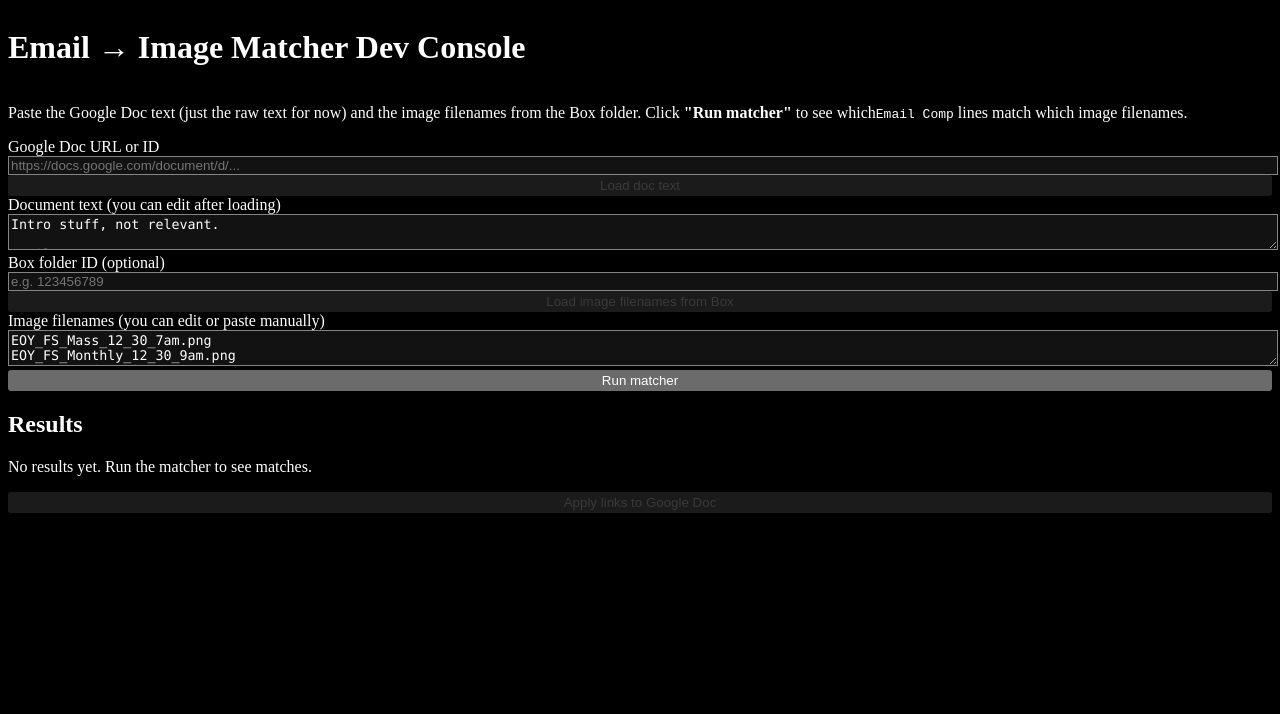
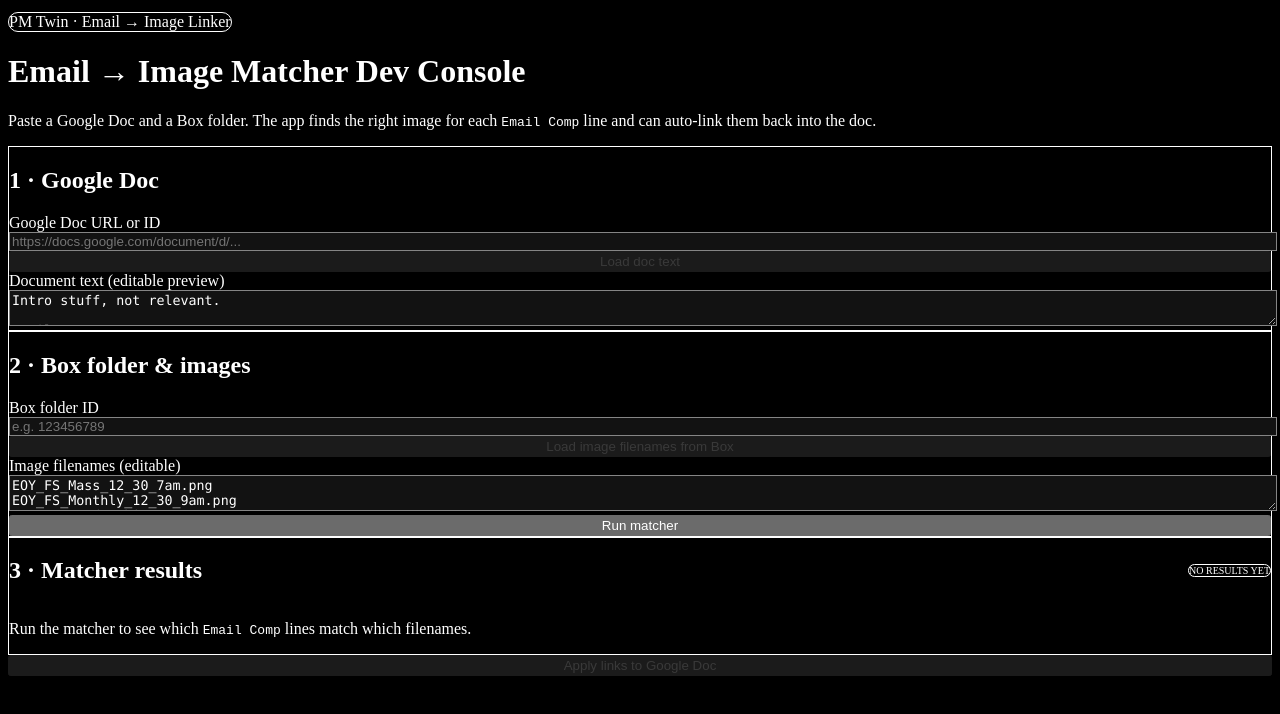
Before and after one commit to arcaneuron/assistant, a Next.js app: page / in a window 1280 px wide. Shown: the top 714 px of the page. Built offline with nearby package versions, Linux system fonts and the light colour scheme.

Commit message:
Re design

```diff
--- a/app/page.tsx
+++ b/app/page.tsx
@@ -16,7 +16,8 @@ type ApiMatchResult = {
 };
 
 export default function HomePage() {
-  const [docText, setDocText] = useState<string>(`
+  const [docText, setDocText] = useState<string>(
+    `
 Intro stuff, not relevant.
 
 Email Comp: EOY URGENCY 12/30 7a MASS
@@ -32,22 +33,28 @@ Email Comp: EOY FINAL STRETCH 12/30 7p LEADERSHIPHP
 More random content...
 
 Email Comp: EOY FINAL STRETCH 12/31 8a MAJOR
-`.trim());
+`.trim()
+  );
 
-  const [imageText, setImageText] = useState<string>([
+  const [imageText, setImageText] = useState<string>(
+    [
       "EOY_FS_Mass_12_30_7am.png",
       "EOY_FS_Monthly_12_30_9am.png",
       "EOY_FS_LeadershipHP_12_30_7pm.png",
       "EOY_FS_Major_12_31_8am.png",
-  ].join("\n"));
+    ].join("\n")
+  );
 
   const [results, setResults] = useState<ApiMatchResult[]>([]);
   const [loading, setLoading] = useState(false);
   const [error, setError] = useState<string | null>(null);
+
   const [boxFolderId, setBoxFolderId] = useState<string>("");
   const [boxLoading, setBoxLoading] = useState(false);
+
   const [docUrlOrId, setDocUrlOrId] = useState<string>("");
   const [docLoading, setDocLoading] = useState(false);
+
   const [applyLoading, setApplyLoading] = useState(false);
   const [applyMessage, setApplyMessage] = useState<string | null>(null);
 
@@ -87,7 +94,6 @@ const applyLinksToDoc = async () => {
       setApplyLoading(false);
     }
   };
-
 
   const loadFromGoogleDoc = async () => {
     if (!docUrlOrId.trim()) {
@@ -148,7 +154,6 @@ const applyLinksToDoc = async () => {
         return;
       }
 
-    // Put filenames into the textarea
       setImageText(images.map((img: any) => img.name).join("\n"));
     } catch (err: any) {
       setError(err.message || "Error loading images from Box");
@@ -193,23 +198,45 @@ const applyLinksToDoc = async () => {
   };
 
   return (
-    <main className="min-h-screen bg-black text-white flex flex-col gap-6 p-6 md:p-10">
-      <h1 className="text-2xl md:text-3xl font-semibold">
+    <main className="min-h-screen bg-gradient-to-b from-black via-zinc-950 to-black text-zinc-100">
+      <div className="mx-auto max-w-5xl px-4 py-8 md:py-10">
+        {/* Header */}
+        <header className="flex flex-col gap-4 md:flex-row md:items-center md:justify-between">
+          <div>
+            <div className="inline-flex items-center gap-2 rounded-full border border-zinc-700 bg-zinc-900/70 px-3 py-1 text-xs font-medium text-zinc-300">
+              <span className="h-2 w-2 rounded-full bg-emerald-400" />
+              PM Twin · Email → Image Linker
+            </div>
+            <h1 className="mt-4 text-2xl md:text-3xl font-semibold tracking-tight">
               Email → Image Matcher Dev Console
             </h1>
+            <p className="mt-2 text-sm text-zinc-400 max-w-xl">
+              Paste a Google Doc and a Box folder. The app finds the right image
+              for each <code className="rounded bg-zinc-800 px-1">Email Comp</code>{" "}
+              line and can auto-link them back into the doc.
+            </p>
+          </div>
+        </header>
 
-      <p className="text-sm text-gray-300 max-w-2xl">
-        Paste the Google Doc text (just the raw text for now) and the image filenames
-        from the Box folder. Click <b>&quot;Run matcher&quot;</b> to see which
-        <code>Email Comp</code> lines match which image filenames.
-      </p>
+        {/* Error banner */}
+        {error && (
+          <div className="mt-4 rounded-lg border border-red-500/40 bg-red-950/40 px-3 py-2 text-sm text-red-200">
+            <span className="font-semibold">Error:</span> {error}
+          </div>
+        )}
 
-      <div className="grid gap-4 md:grid-cols-2">
-        <div className="flex flex-col gap-2">
-  <label className="text-sm font-medium">
+        {/* Main grid */}
+        <section className="mt-6 grid gap-6 md:grid-cols-2">
+          {/* Left column: sources + doc text */}
+          <div className="space-y-4">
+            <div className="rounded-xl border border-zinc-800 bg-zinc-950/70 p-4 shadow-sm">
+              <h2 className="text-sm font-semibold text-zinc-200 mb-3">
+                1 · Google Doc
+              </h2>
+              <label className="text-xs font-medium text-zinc-300">
                 Google Doc URL or ID
                 <input
-      className="mt-1 w-full rounded-md bg-zinc-900 border border-zinc-700 p-2 text-sm"
+                  className="mt-1 w-full rounded-md border border-zinc-700 bg-zinc-900 px-2 py-1.5 text-xs outline-none ring-0 focus:border-sky-400"
                   placeholder="https://docs.google.com/document/d/..."
                   value={docUrlOrId}
                   onChange={(e) => setDocUrlOrId(e.target.value)}
@@ -219,27 +246,33 @@ const applyLinksToDoc = async () => {
               <button
                 onClick={loadFromGoogleDoc}
                 disabled={docLoading || !docUrlOrId.trim()}
-    className="inline-flex items-center justify-center rounded-md bg-sky-500 px-4 py-2 text-sm font-medium disabled:opacity-50 disabled:cursor-not-allowed"
+                className="mt-3 inline-flex w-full items-center justify-center rounded-md bg-sky-500 px-3 py-1.5 text-xs font-medium text-white hover:bg-sky-400 disabled:cursor-not-allowed disabled:opacity-50"
               >
                 {docLoading ? "Loading from Google Docs..." : "Load doc text"}
               </button>
 
-  <label className="text-sm font-medium mt-2">
-    Document text (you can edit after loading)
+              <label className="mt-4 block text-xs font-medium text-zinc-300">
+                Document text (editable preview)
                 <textarea
-      className="mt-1 w-full h-64 rounded-md bg-zinc-900 border border-zinc-700 p-2 text-sm"
+                  className="mt-1 h-64 w-full resize-y rounded-md border border-zinc-700 bg-zinc-900 px-2 py-1.5 text-xs outline-none ring-0 focus:border-emerald-400"
                   value={docText}
                   onChange={(e) => setDocText(e.target.value)}
                 />
               </label>
             </div>
+          </div>
 
+          {/* Right column: Box + image names + run matcher */}
+          <div className="space-y-4">
+            <div className="rounded-xl border border-zinc-800 bg-zinc-950/70 p-4 shadow-sm">
+              <h2 className="text-sm font-semibold text-zinc-200 mb-3">
+                2 · Box folder & images
+              </h2>
 
-        <div className="flex flex-col gap-2">
-          <label className="text-sm font-medium">
-  Box folder ID (optional)
+              <label className="text-xs font-medium text-zinc-300">
+                Box folder ID
                 <input
-    className="mt-1 w-full rounded-md bg-zinc-900 border border-zinc-700 p-2 text-sm"
+                  className="mt-1 w-full rounded-md border border-zinc-700 bg-zinc-900 px-2 py-1.5 text-xs outline-none ring-0 focus:border-sky-400"
                   placeholder="e.g. 123456789"
                   value={boxFolderId}
                   onChange={(e) => setBoxFolderId(e.target.value)}
@@ -249,15 +282,17 @@ const applyLinksToDoc = async () => {
               <button
                 onClick={loadImagesFromBox}
                 disabled={boxLoading || !boxFolderId.trim()}
-  className="mt-2 inline-flex items-center justify-center rounded-md bg-sky-500 px-4 py-2 text-sm font-medium disabled:opacity-50 disabled:cursor-not-allowed"
+                className="mt-3 inline-flex w-full items-center justify-center rounded-md bg-sky-500 px-3 py-1.5 text-xs font-medium text-white hover:bg-sky-400 disabled:cursor-not-allowed disabled:opacity-50"
               >
-  {boxLoading ? "Loading from Box..." : "Load image filenames from Box"}
+                {boxLoading
+                  ? "Loading image filenames from Box..."
+                  : "Load image filenames from Box"}
               </button>
 
-<label className="text-sm font-medium mt-4">
-  Image filenames (you can edit or paste manually)
+              <label className="mt-4 block text-xs font-medium text-zinc-300">
+                Image filenames (editable)
                 <textarea
-    className="mt-1 w-full h-40 rounded-md bg-zinc-900 border border-zinc-700 p-2 text-sm"
+                  className="mt-1 h-40 w-full resize-y rounded-md border border-zinc-700 bg-zinc-900 px-2 py-1.5 text-xs outline-none ring-0 focus:border-emerald-400"
                   value={imageText}
                   onChange={(e) => setImageText(e.target.value)}
                 />
@@ -266,59 +301,72 @@ const applyLinksToDoc = async () => {
               <button
                 onClick={runMatcher}
                 disabled={loading}
-  className="mt-2 inline-flex items-center justify-center rounded-md bg-emerald-500 px-4 py-2 text-sm font-medium disabled:opacity-50 disabled:cursor-not-allowed"
+                className="mt-3 inline-flex w-full items-center justify-center rounded-md bg-emerald-500 px-3 py-1.5 text-xs font-medium text-white hover:bg-emerald-400 disabled:cursor-not-allowed disabled:opacity-50"
               >
                 {loading ? "Running matcher..." : "Run matcher"}
               </button>
-
-
-          {error && (
-            <p className="text-sm text-red-400 mt-2">Error: {error}</p>
-          )}
             </div>
           </div>
+        </section>
 
-      <div className="bg-zinc-900 rounded-xl p-4">
-        <h2 className="text-lg font-semibold mb-2">Results</h2>
+        {/* Results + apply */}
+        <section className="mt-6 space-y-4">
+          <div className="rounded-xl border border-zinc-800 bg-zinc-950/70 p-4 shadow-sm">
+            <div className="flex items-center justify-between gap-3">
+              <h2 className="text-sm font-semibold text-zinc-200">
+                3 · Matcher results
+              </h2>
+              <span className="rounded-full border border-zinc-700 px-2 py-0.5 text-[10px] uppercase tracking-wide text-zinc-400">
+                {results.length === 0
+                  ? "No results yet"
+                  : `${results.length} line(s) processed`}
+              </span>
+            </div>
+
             {results.length === 0 ? (
-          <p className="text-sm text-zinc-400">
-            No results yet. Run the matcher to see matches.
+              <p className="mt-2 text-xs text-zinc-400">
+                Run the matcher to see which{" "}
+                <code className="rounded bg-zinc-800 px-1">Email Comp</code>{" "}
+                lines match which filenames.
               </p>
             ) : (
-          <ul className="space-y-3 text-sm">
+              <ul className="mt-3 space-y-3 text-xs">
                 {results.map((r, idx) => (
                   <li
                     key={idx}
-                className="border border-zinc-700 rounded-md p-3 bg-zinc-950"
+                    className="rounded-md border border-zinc-800 bg-zinc-950 px-3 py-2"
                   >
-                <div className="font-mono text-xs text-zinc-400">
+                    <div className="font-mono text-[11px] text-zinc-400">
                       {r.line.originalLine}
                     </div>
+
                     {r.type === "single" && r.image && (
                       <div className="mt-1">
-                    <span className="text-emerald-400 font-semibold">
+                        <span className="font-semibold text-emerald-400">
                           ✅ Single match:
                         </span>{" "}
                         {r.image.name}
                         {r.image.url && (
-                      <span className="text-zinc-400 text-xs">
+                          <span className="text-[10px] text-zinc-500">
                             {" "}
                             ({r.image.url})
                           </span>
                         )}
                       </div>
                     )}
+
                     {r.type === "none" && (
                       <div className="mt-1 text-red-400">
                         ❌ No image match found for this line.
                       </div>
                     )}
+
                     {r.type === "multiple" && r.images && (
                       <div className="mt-1">
-                    <span className="text-yellow-300 font-semibold">
+                        <span className="font-semibold text-yellow-300">
                           ⚠ Multiple possible matches:
                         </span>
-                    <ul className="list-disc list-inside text-xs mt-1">
+                        <ul className="mt-1 list-inside list-disc text-[11px] text-zinc-300">
                           {r.images.map((img, i) => (
                             <li key={i}>{img.name}</li>
                           ))}
@@ -330,13 +378,14 @@ const applyLinksToDoc = async () => {
               </ul>
             )}
           </div>
-      <div className="mt-4 flex flex-col gap-2 max-w-md">
+
+          <div className="flex flex-col gap-2 md:flex-row md:items-center">
             <button
               onClick={applyLinksToDoc}
               disabled={
                 applyLoading || !docUrlOrId.trim() || !boxFolderId.trim()
               }
-          className="inline-flex items-center justify-center rounded-md bg-purple-500 px-4 py-2 text-sm font-medium disabled:opacity-50 disabled:cursor-not-allowed"
+              className="inline-flex w-full items-center justify-center rounded-md bg-purple-500 px-4 py-2 text-xs font-medium text-white hover:bg-purple-400 disabled:cursor-not-allowed disabled:opacity-50 md:w-auto"
             >
               {applyLoading
                 ? "Applying links to Google Doc..."
@@ -344,10 +393,10 @@ const applyLinksToDoc = async () => {
             </button>
 
             {applyMessage && (
-          <p className="text-sm text-emerald-400">
-            {applyMessage}
-          </p>
+              <p className="text-xs text-emerald-300">{applyMessage}</p>
             )}
+          </div>
+        </section>
       </div>
     </main>
   );
```
Lines whose indentation alone changed are shown as unchanged.
